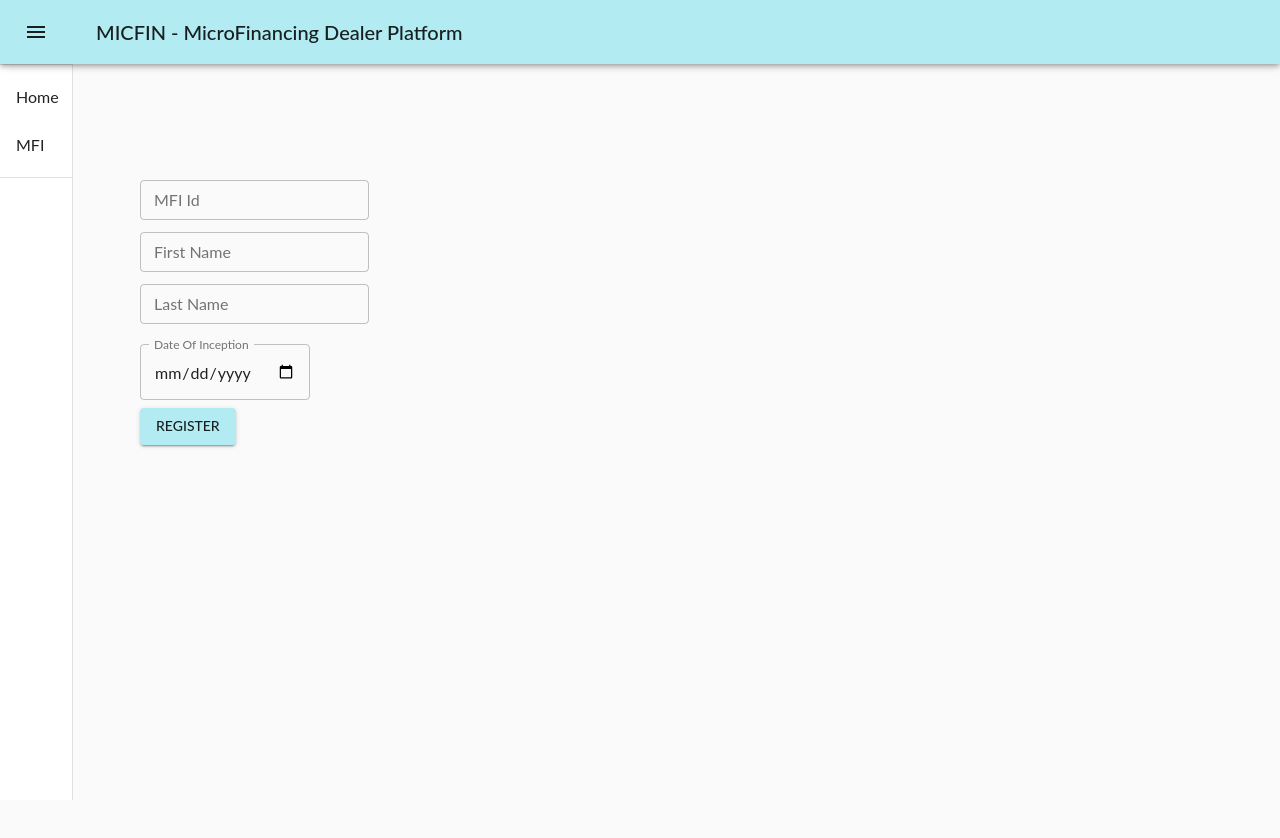
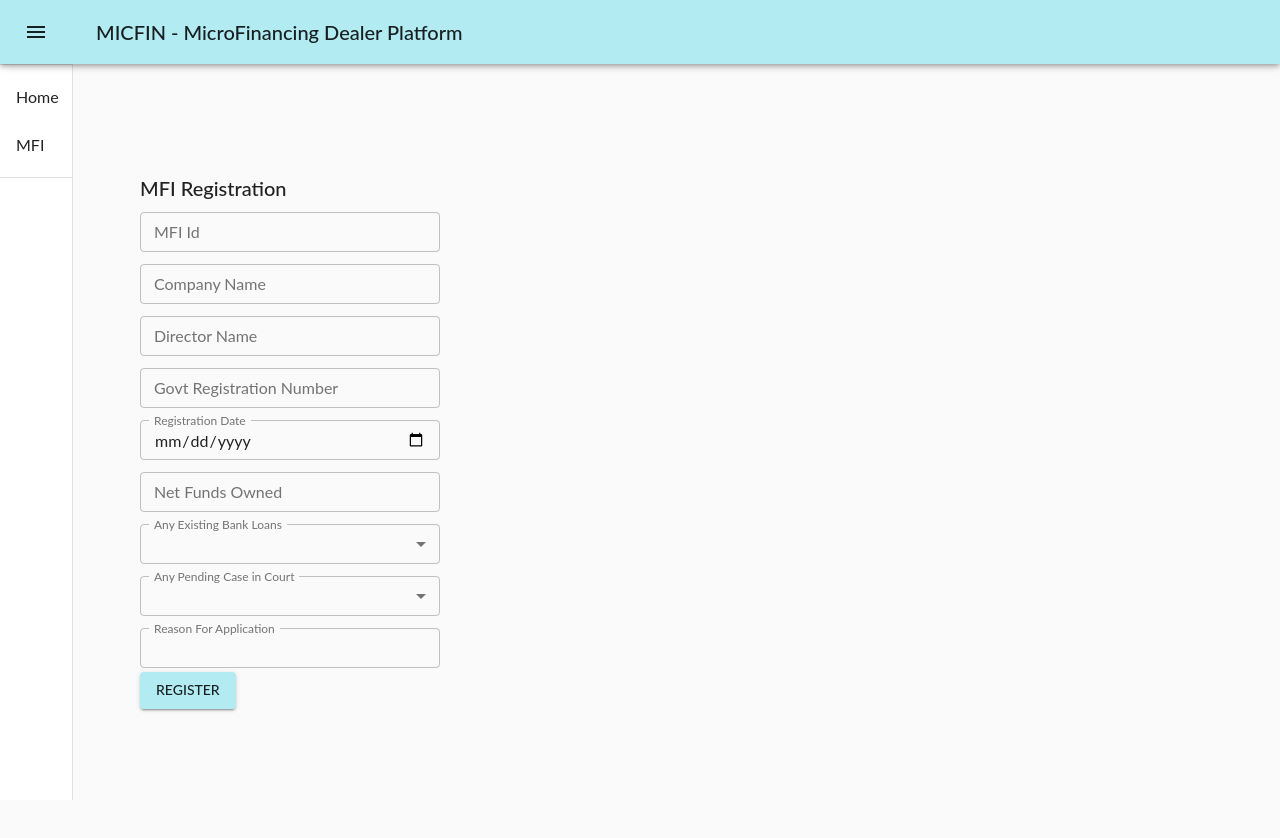
Before and after one commit to prithvikumar03/pshift-micfin-react-app, a React (Create React App) app: page /#/mfi in a window 1280 px wide. Shown: the top 838 px of the page. Before the commit the page ends 800 px from the top, so only its background shows below. Built offline with nearby package versions, Linux system fonts and the light colour scheme.

Commit message:
Updates to MFI registration and Home page

```diff
--- a/src/components/Menu.js
+++ b/src/components/Menu.js
@@ -1,7 +1,7 @@
 const Menu = [
   {
     label: "Home",
-    pathname: "/"
+    pathname: "/home"
   },
   {
     label: "MFI",
--- /dev/null
+++ b/src/components/mfi/Home.js
@@ -0,0 +1,55 @@
+import React, { Component } from 'react';
+import SideNavBar from './../SideNavBar';
+import Typography from '@material-ui/core/Typography';
+import Grid from '@material-ui/core/Grid';
+import withStyles from '@material-ui/styles/withStyles';
+
+
+
+const styles = theme => ({
+    root: {
+      flexGrow: 1,
+      backgroundColor: theme.palette.grey['A500'],
+      overflow: 'hidden',
+      /* background: `url(${backgroundShape}) no-repeat`, */
+      backgroundSize: 'cover',
+      backgroundPosition: '0 400px',
+      marginTop: 20,
+      padding: 20,
+      paddingBottom: 200
+    },
+    grid: {
+      width: 1000
+    }
+  })
+
+class Home extends Component {
+
+  render() {
+    const currentPath = this.props.location.pathname
+    const { classes } = this.props;
+    return (
+      <div>
+        <React.Fragment>
+          <SideNavBar currentPath={currentPath} />
+          <div>
+            <div className={classes.root}>
+              <Grid container justify="center">
+                <Grid spacing={24} alignItems="center" justify="center" container className={classes.grid}>
+                  <Grid item xs={12}>
+                    <Typography variant="h6" noWrap>
+                      Welcome to MFI Home Page!
+                         </Typography>
+                  </Grid>
+                </Grid>
+              </Grid>
+            </div>
+          </div>
+        </React.Fragment>
+      </div>
+
+    );
+
+  }
+}
+export default withStyles(styles)(Home);
--- a/src/components/mfi/MFIRegistration.js
+++ b/src/components/mfi/MFIRegistration.js
@@ -7,8 +7,49 @@ import RadioGroup from '@material-ui/core/RadioGroup';
 import Button from "@material-ui/core/Button";
 import Divider from '@material-ui/core/Divider';
 import Box from '@material-ui/core/Box';
+import Typography from '@material-ui/core/Typography';
+import withStyles from '@material-ui/styles/withStyles';
+import MenuItem from '@material-ui/core/MenuItem';
+
+const options = [
+  {
+    value: 'YES',
+    label: 'YES',
+  },
+  {
+    value: 'NO',
+    label: 'NO',
+  },
+];
+
+
+const styles = theme => ({
+  container: {
+    display: 'flex',
+    flexWrap: 'wrap',
+  },
+  textField: {
+    marginLeft: theme.spacing(0),
+    marginRight: theme.spacing(0),
+    minWidth:300,
+  },
+  dense: {
+    marginTop: 16,
+  },
+  menu: {
+    width: 200,
+  },
+})
+
 
 class MFIRegistration extends Component {
+
+
+  onSubmitClick = (values) => {
+    alert('handle submit in parent class ! Hurray');
+    this.props.handleSubmit();
+  }
+
 
   render() {
     const {
@@ -19,41 +60,106 @@ class MFIRegistration extends Component {
       handleBlur,
       handleSubmit,
     } = this.props;
+
+    const { classes } = this.props;
     return (
       <Box bgcolor="text.hint" color="text.primary" component="span" m={2}>
         <form onSubmit={handleSubmit}>
           <div>
-            <TextField id="mfiId" type="text" name="mfiId" label="MFI Id"  margin="dense" variant="outlined" value={values.name} onChange={handleChange} onBlur={handleBlur}
-              className={errors.name && touched.name ? 'error' : ''} />
+            <Typography variant="h6" noWrap>
+              MFI Registration
+          </Typography>
+          </div>
+          <div></div>
+          <div>
+            <TextField id="mfiId" type="text" name="mfiId" label="MFI Id"  value={values.name} className={classes.textField} onChange={handleChange} onBlur={handleBlur} margin="dense"
+        variant="outlined"
+               />
           </div>
 
           <tr></tr>
 
           <div>
-            <TextField id="firstName" type="text" name="firstName" label="First Name"   margin="dense" variant="outlined" value={values.name} onChange={handleChange} onBlur={handleBlur}
-              className={errors.name && touched.name ? 'error' : ''} />
+            <TextField id="companyName" type="text" name="companyName" label="Company Name" className={classes.textField}  value={values.name} onChange={handleChange} onBlur={handleBlur} margin="dense"
+        variant="outlined"
+              />
           </div>
           <tr></tr>
 
           <div>
-            <TextField id="lastName" type="text" name="lastName" label="Last Name" variant="outlined"  margin="dense" value={values.name} onChange={handleChange} onBlur={handleBlur}
-              className={errors.name && touched.name ? 'error' : ''} />
+            <TextField id="directorName" type="text" name="directorName" label="Director Name" className={classes.textField} value={values.name} onChange={handleChange} onBlur={handleBlur} margin="dense"
+        variant="outlined"
+             />
           </div>
           <tr></tr>
           <div>
-            <TextField id="date" type="date" name="dateOfInception" label="Date Of Inception"  margin="normal" variant="outlined" value={values.name} onChange={handleChange} onBlur={handleBlur}
-              className={errors.name && touched.name ? 'error' : ''} InputLabelProps={{
+            <TextField id="govtRegistrationNumber" type="text" name="govtRegistrationNumber" label="Govt Registration Number" className={classes.textField} value={values.name} onChange={handleChange} onBlur={handleBlur} margin="dense"
+        variant="outlined"
+               />
+          </div>
+          <tr></tr>
+          <div>
+            <TextField id="registrationDate" type="date" name="registrationDate" label="Registration Date" className={classes.textField}  value={values.name} onChange={handleChange} onBlur={handleBlur} margin="dense"
+        variant="outlined"
+              InputLabelProps={{
                 shrink: true,
-              }}/>
+              }} />
+          </div>
+          <tr></tr>
+          <div>
+            <TextField id="netFundsOwned" type="text" name="netFundsOwned" label="Net Funds Owned" className={classes.textField}  value={values.name} onChange={handleChange} onBlur={handleBlur} margin="dense"
+        variant="outlined"
+               />
+          </div>
+
+          <tr></tr>
+          <div>
+            <TextField id="filled-select-yesNoOption" select label="Any Existing Bank Loans" className={classes.textField} value={values.options} onChange={handleChange('currency')} margin="dense"
+        variant="outlined" InputLabelProps={{
+              shrink: true,
+            }} SelectProps={{
+              MenuProps: {
+                className: classes.menu,
+              },
+            }}
+            >
+              {options.map(option => (
+                <MenuItem key={option.value} value={option.value}>
+                  {option.label}
+                </MenuItem>
+              ))}
+            </TextField>
           </div>
           <tr></tr>
 
-          {/* <div>
-          <RadioGroup name="Gender" >
-            <Radio value="Female" inputProps={{ 'aria-label': 'Female'}}/>
-            <Radio value="Female" inputProps={{'aria-label': 'Male' }}/>
-          </RadioGroup>
-          </div> */}
+
+          <div>
+            <TextField id="filled-select-yesNoOption" select label="Any Pending Case in Court" className={classes.textField} value={values.options} onChange={handleChange('currency')} margin="dense"
+        variant="outlined" InputLabelProps={{
+              shrink: true,
+            }} SelectProps={{
+              MenuProps: {
+                className: classes.menu,
+              },
+            }}
+            >
+              {options.map(option => (
+                <MenuItem key={option.value} value={option.value}>
+                  {option.label}
+                </MenuItem>
+              ))}
+            </TextField>
+          </div>
+          <tr></tr>
+
+          <div>
+            <TextField id="reasonForApplication" type="text" name="reasonForApplication" label="Reason For Application" className={classes.textField}  value={values.name} onChange={handleChange} onBlur={handleBlur} margin="dense"
+        variant="outlined"
+              InputLabelProps={{
+                shrink: true,
+              }} />
+          </div>
+
           <Button
             type="submit"
             variant="contained"
@@ -64,10 +170,10 @@ class MFIRegistration extends Component {
           </Button>
 
         </form>
-        </Box>
+      </Box>
     );
   }
 
 }
 
-export default MFIRegistration;
+export default withStyles(styles)(MFIRegistration);
--- a/src/components/mfi/MFIRegistrationInputForm.js
+++ b/src/components/mfi/MFIRegistrationInputForm.js
@@ -67,7 +67,7 @@ class MFIRegistrationInputForm extends Component {
                                 <Grid item xs={12}>
                                     <Formik
                                         initialValues={{ firstName: '' }}
-                                        validationSchema={validationSchema}
+                                       /*  validationSchema={validationSchema} */
                                         onSubmit={(values, { setSubmitting }) => {
                                             this.registerMFI(values);
                                         }}
--- a/src/routes.js
+++ b/src/routes.js
@@ -3,12 +3,15 @@ import { Route, HashRouter, Switch } from 'react-router-dom'
 import Main from './components/Main'
 import MFIRegistrationInputForm from './components/mfi/MFIRegistrationInputForm'
 import ScrollToTop from './components/ScrollTop'
+import Home from './components/mfi/Home';
 
 export default props => (
     <HashRouter>
         <ScrollToTop>
         <Switch>
+
           <Route exact path='/' component={ Main } />
+          <Route exact path='/home' component={ Home } />
           <Route exact path='/mfi' component={ MFIRegistrationInputForm } />
         </Switch>
         </ScrollToTop>
```
Also changed, not shown: src/components/Home.js (deleted, +0 -13 lines).
